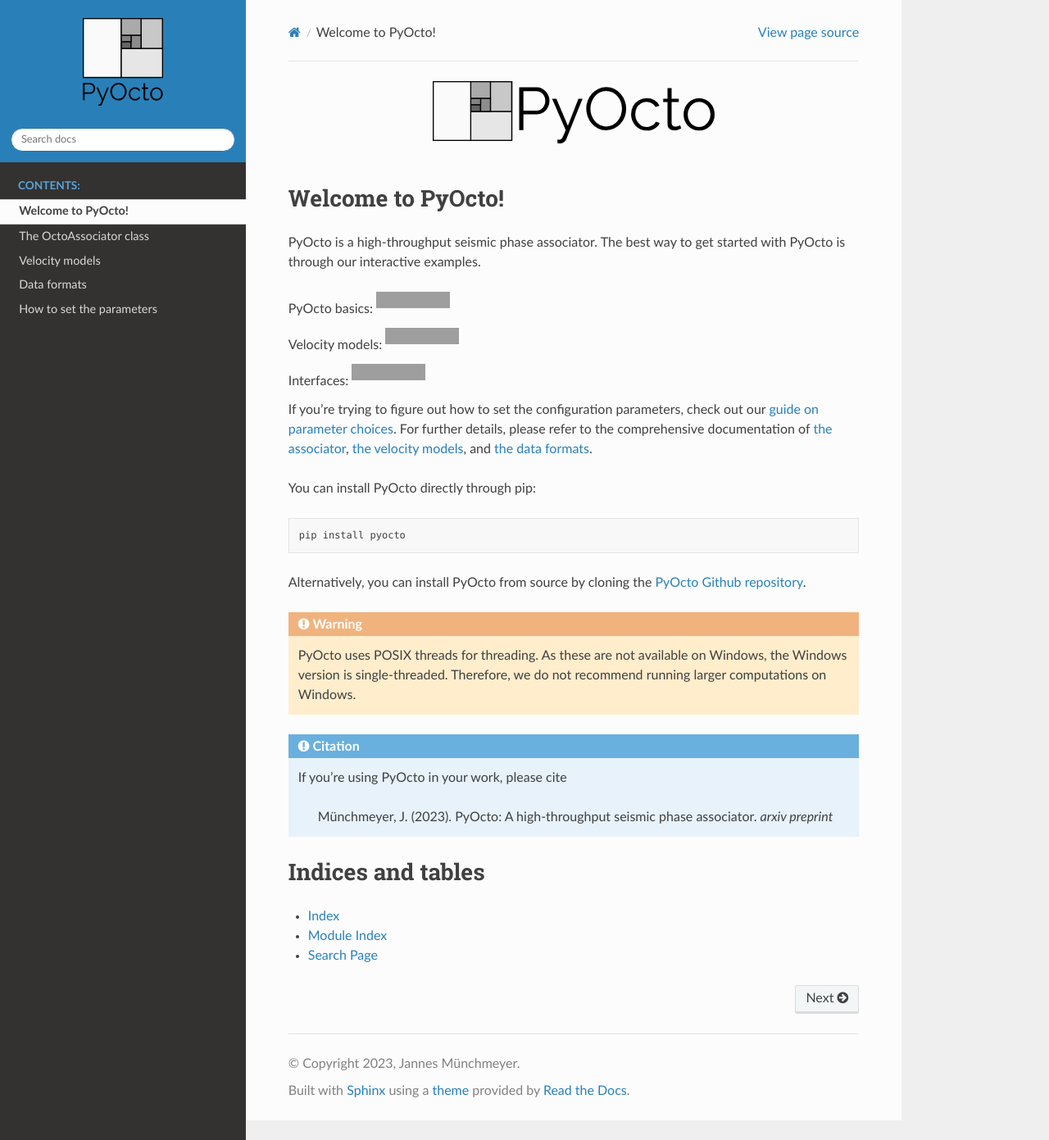
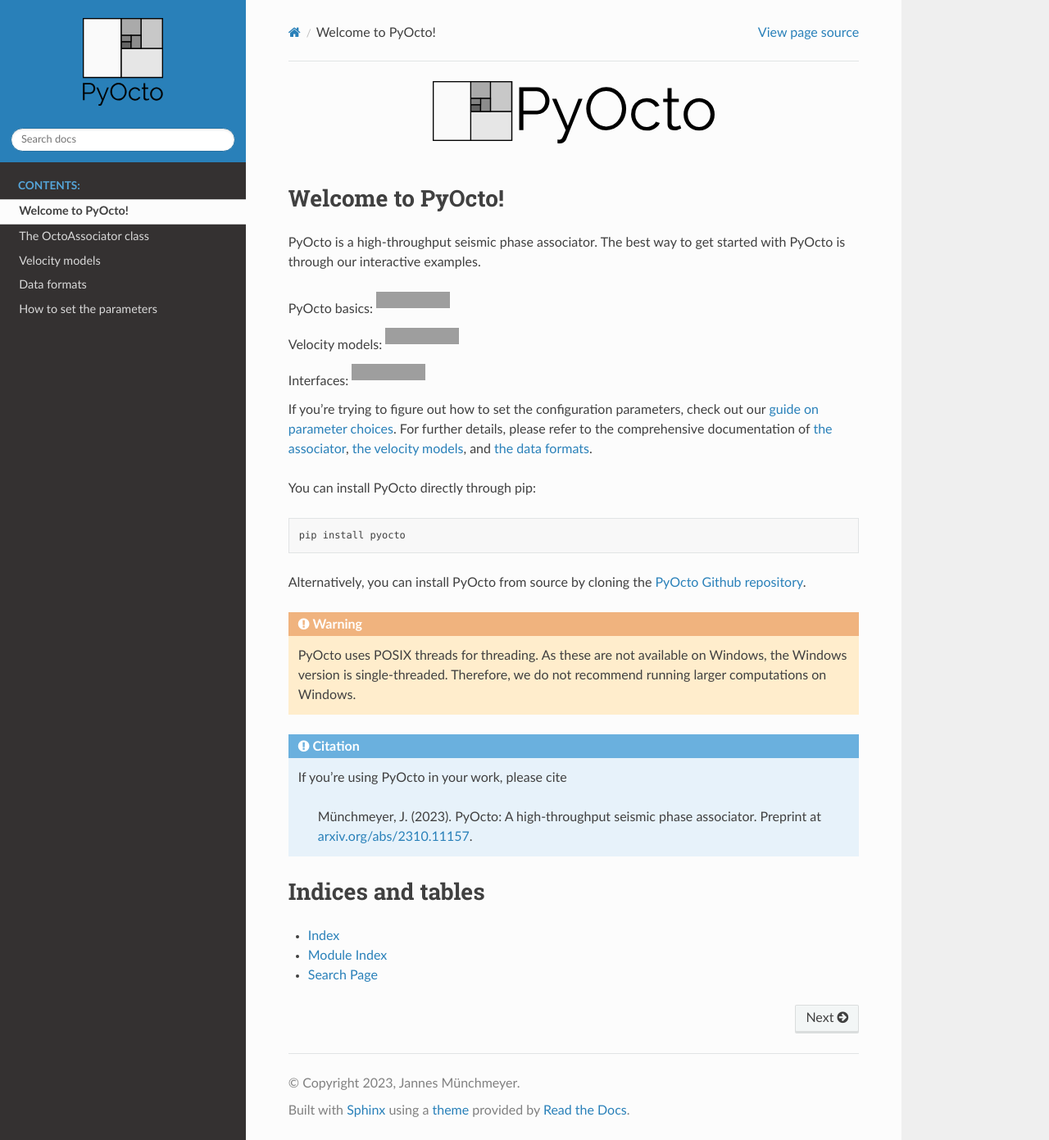
Before and after one commit to yetinam/pyocto, a Sphinx documentation site: the page built from docs/index.rst, in a window 1280 px wide and 1391 px high. Shown: the whole window at 82% size. Built offline with Sphinx 7.4.7 and the Read the Docs theme 2.0.0, drawn with Linux system fonts in a browser that asks for light colours; grey boxes are pictures that could not be loaded.

Commit message:
Add arxiv reference to docs and README

```diff
--- a/docs/index.rst
+++ b/docs/index.rst
@@ -67,8 +64,7 @@
 
    If you're using PyOcto in your work, please cite
 
-      Münchmeyer, J. (2023). PyOcto: A high-throughput seismic phase associator. *arxiv preprint*
-
+      Münchmeyer, J. (2023). PyOcto: A high-throughput seismic phase associator. Preprint at `arxiv.org/abs/2310.11157 <https://arxiv.org/abs/2310.11157>`_.
 
 .. toctree::
     :maxdepth: 2
```
Also changed, not shown: other parts of docs/index.rst (+0 -3 lines), README.md (+1 -1 lines).
